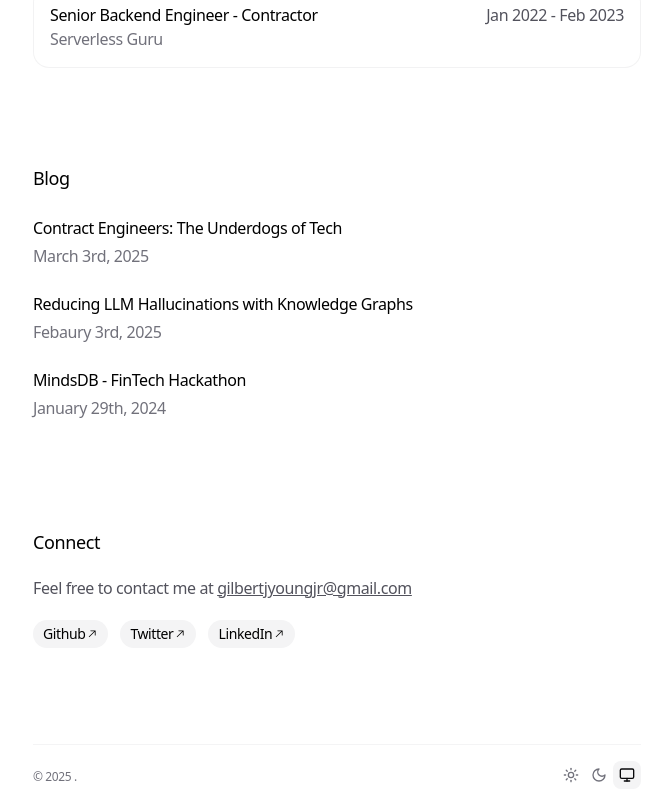
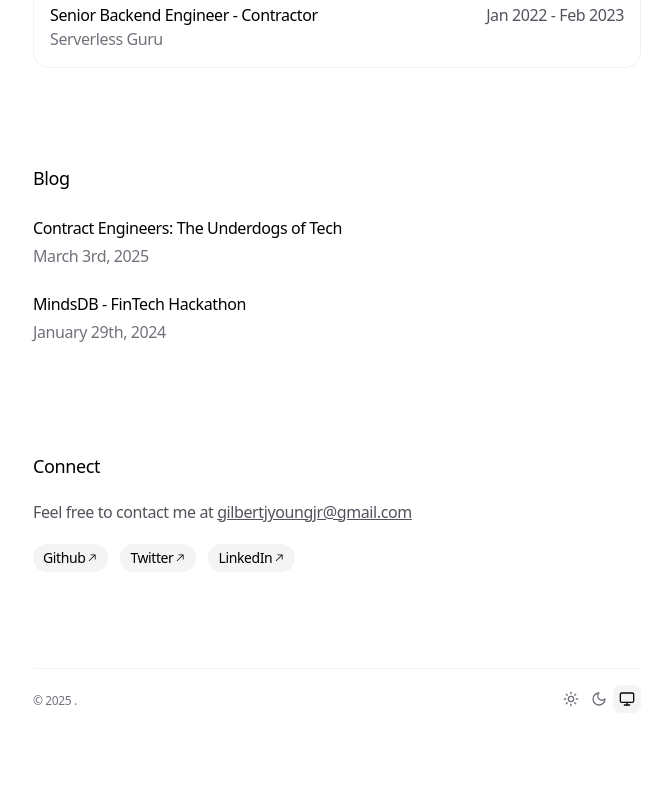
Before and after one commit to gjyoungjr/portfolio, a Next.js app: page / in a window 1280 px wide. Shown: the part 938-1743 px from the top of the page, without its empty margins (303-975 px from the left). After the commit the page ends 1667 px from the top, so only its background shows below. Built offline with nearby package versions, Linux system fonts and the light colour scheme.

Commit message:
update blog

```diff
--- a/app/data.ts
+++ b/app/data.ts
@@ -73,12 +73,6 @@ export const BLOG_POSTS: BlogPost[] = [
     uid: "blog-1",
   },
   {
-    title: "Reducing LLM Hallucinations with Knowledge Graphs",
-    description: "Febaury 3rd, 2025",
-    link: "/blog/knowledge-graphs",
-    uid: "blog-2",
-  },
-  {
     title: "MindsDB - FinTech Hackathon",
     description: "January 29th, 2024",
     link: "/blog/mindsdb-fintech-hackathon",
```
